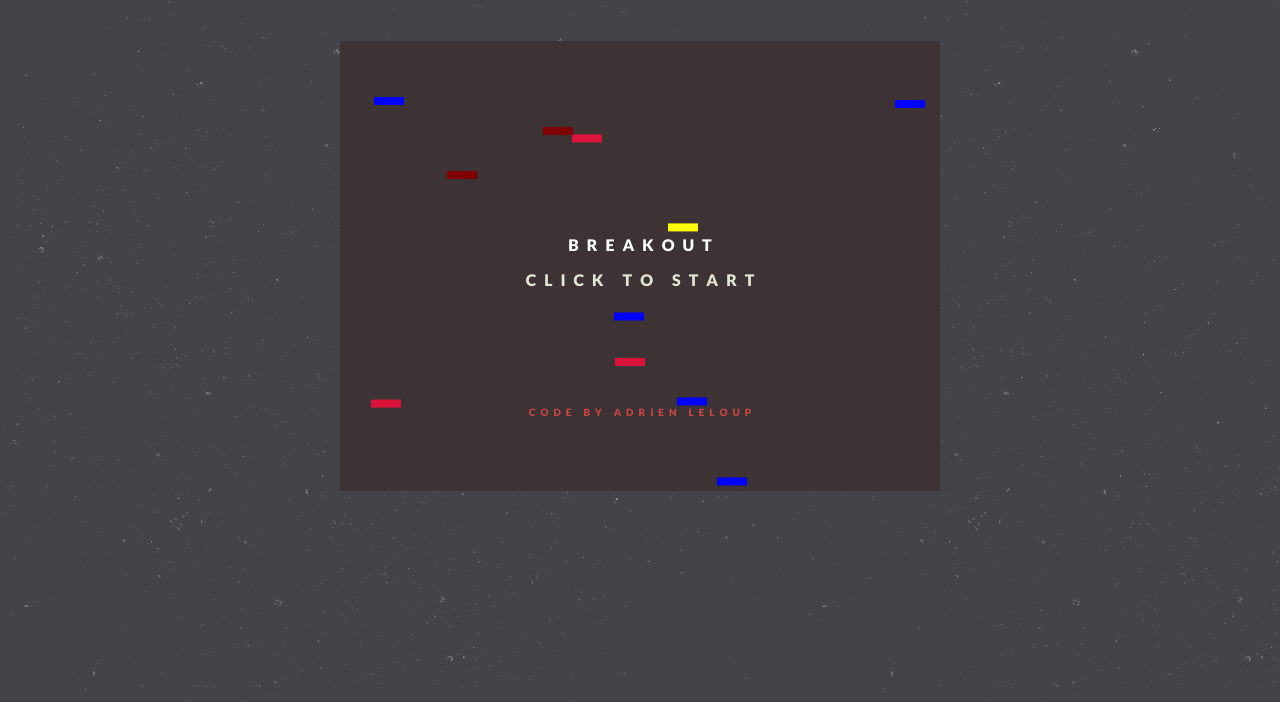
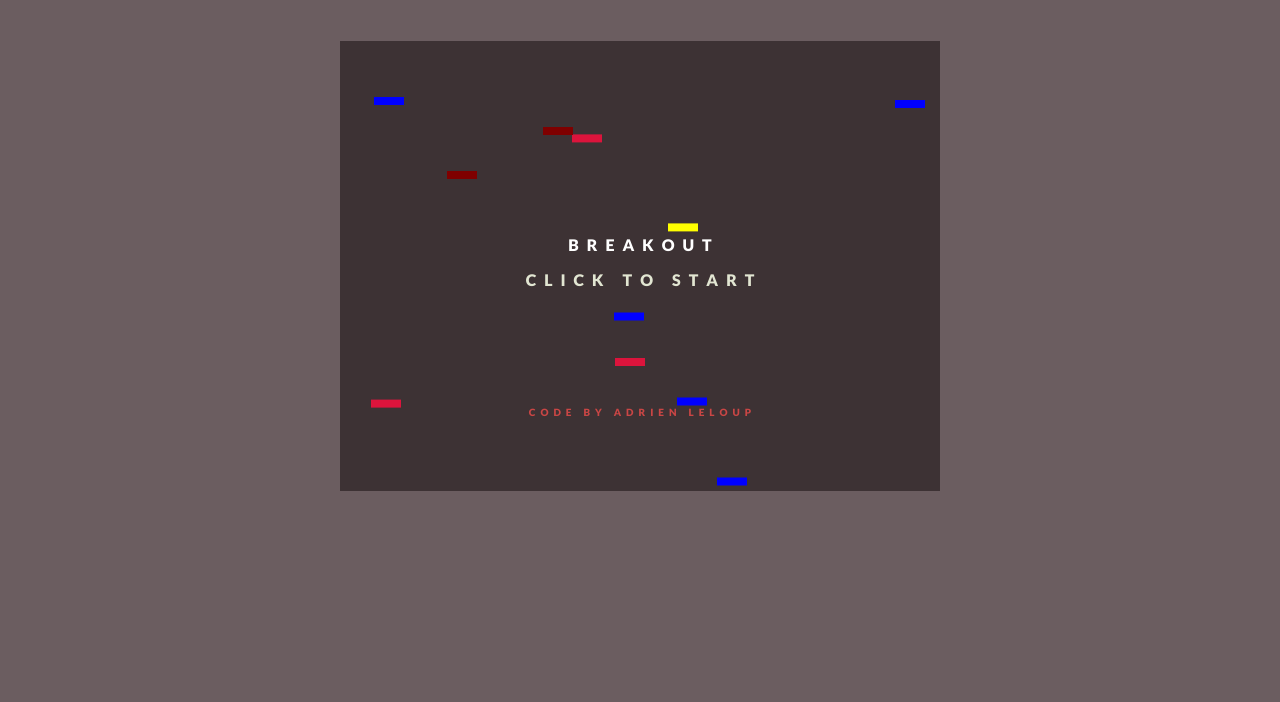
Before and after one commit to voidgraphics/breakout, a plain HTML site: page index.html in a window 1280 px wide. Shown: the part 98-800 px from the top of the page. Drawn offline with Linux system fonts and the light colour scheme.

Commit message:
Change bgc

```diff
--- a/css/style.css
+++ b/css/style.css
@@ -11,7 +11,7 @@ html{
 }
 
 body{
-	background: url('../img/bcg.png');
+	background-color: #6b5d60;
 }
 
 h1{
```
